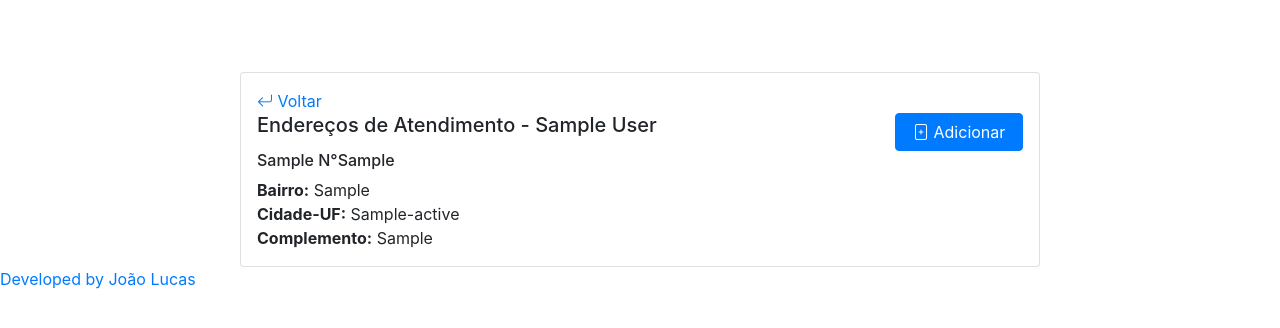
After one commit to lucasops96/clinicareapi, a Django app: page /endereco/list/ in a window 1280 px wide. The commit adds this page. Shown: the top 328 px of the page. Run offline with Django 5.2, Linux system fonts and the light colour scheme; a user stored in the database is signed in; tables that the repository leaves empty hold one stand-in row (values such as "Sample post"); some libraries are stand-ins or nearby versions.

Commit message:
criado template endereco_list_view

```diff
--- a/clinicareapi/models.py
+++ b/clinicareapi/models.py
@@ -15,9 +15,25 @@ class CustomUser(models.Model):
         profissional = ProfissionalSaude.objects.filter(user_profissional=self).first()
         return profissional.pk
 
+    @property
+    def get_profissional(self):
+        profissional = ProfissionalSaude.objects.filter(user_profissional=self).first()
+        return profissional
+
+    @property
+    def id_paciente(self):
+        paciente = Paciente.objects.filter(user_paciente=self).first()
+        return paciente.pk
+
+    @property
+    def get_paciente(self):
+        paciente = Paciente.objects.filter(user_paciente=self).first()
+        return paciente
+
 class Endereco(models.Model):
     rua = models.CharField(max_length=255)
     numero = models.CharField(max_length=10)
+    bairro = models.CharField(max_length=255,default='Seu Bairro')
     complemento = models.CharField(max_length=255,blank=True,null=True)
     cidade = models.CharField(max_length=100)
     estado = models.CharField(max_length=100)
--- /dev/null
+++ b/clinicareapi/templates/endereco/endereco_list_view.html
@@ -0,0 +1,31 @@
+{% extends "base.html" %}
+{% load static %}
+{% load crispy_forms_tags %}
+
+{% block title %}Endereço{% endblock title %}
+
+{% block content %}
+<div class="card mt-3 p-3" style="width:800px; margin:auto;">
+    <div>
+        <a href="{% url 'clinicareapi:profissional_update_view' request.user.user_custom.id_profissional %}">
+            <i class="bi bi-arrow-return-left"></i>
+            Voltar
+        </a>
+    </div>
+    <div class="d-flex justify-content-between">
+        <h5>Endereços de Atendimento - {{ request.user.get_full_name}} </h5>
+        <button class="btn btn-primary col-md-2 float-right">
+            <i class="bi bi-file-plus"></i>
+            Adicionar
+        </button>
+    </div>
+    {% for endereco in object_list %}
+        <div class="card-local">
+            <h6>{{endereco.rua}} N°{{endereco.numero}}</h6>
+            <div><strong>Bairro:</strong> {{endereco.bairro}}</div>
+            <div><strong>Cidade-UF:</strong> {{endereco.cidade}}-{{endereco.estado}}</div>
+            <div><strong>Complemento:</strong> {{endereco.complemento}}</div>
+        </div>
+    {% endfor %}
+</div>
+{% endblock content %}
--- a/clinicareapi/templates/partials/header.html
+++ b/clinicareapi/templates/partials/header.html
@@ -19,10 +19,10 @@
                 </a>
                 <div class="dropdown-menu" aria-labelledby="navbarDropdownMenuLink">
                   <a class="dropdown-item" href="{% url 'clinicareapi:dashboard' %}">Meu Dashboard</a>
-
                   <a class="dropdown-item" href="{% url 'clinicareapi:profissional_detail_view' request.user.user_custom.id_profissional %}">Perfil público</a>
 
                   <a class="dropdown-item" href="{% url 'clinicareapi:profissional_update_view' request.user.user_custom.id_profissional %}">Editar Perfil</a>
+
 
                   {% include 'partials/form_logout.html' %}
                   <a id='link_sair' class="dropdown-item" href="#">Sair</a>
--- a/clinicareapi/templates/profissional/profissional_saude_update_view.html
+++ b/clinicareapi/templates/profissional/profissional_saude_update_view.html
@@ -66,8 +66,8 @@
         <a class="btn btn-primary" href="{% url 'clinicareapi:senha' request.user.id %}">Alterar senha</a>
     </div> {% endcomment %}
     <ul class="list-group list-group-flush">
-        <a class="a-editar-perfil" href="{% url 'clinicareapi:senha' request.user.id %}"><li class="list-group-item">Alterar senha</li></a>
-        <li class="list-group-item">Endereços</li>
+        <li class="list-group-item"><a class="a-editar-perfil" href="{% url 'clinicareapi:senha' request.user.id %}">Alterar senha</a></li>
+        <li class="list-group-item"><a class="a-editar-perfil" href="{% url 'clinicareapi:endereco_list' %}">Endereços</a></li>
         <li class="list-group-item">Atuações</li>
     </ul>
 </div>
--- a/clinicareapi/urls.py
+++ b/clinicareapi/urls.py
@@ -30,6 +30,11 @@ urlpatterns = [
         site.ProfissionalSaudeUpdateView.as_view(),
         name='profissional_update_view'),
 
+    #endereco
+    path('endereco/list/',
+        site.EnderecoListView.as_view(),
+        name='endereco_list'),
+
     path('login/',site.login_view,name='login'),
     path('login/create/',site.login_create,name='login_create'),
     path('logout/',site.logout_view,name='logout'),
--- a/clinicareapi/views/site/__init__.py
+++ b/clinicareapi/views/site/__init__.py
@@ -1,2 +1,3 @@
 from .profissional_saude_view import *
 from .partials_view import *
+from .endereco_view import *
--- /dev/null
+++ b/clinicareapi/views/site/endereco_view.py
@@ -0,0 +1,21 @@
+from django.views.generic import CreateView, ListView
+from ...models import Endereco, ProfissionalSaude, Paciente
+from ...forms.endereco_form import EnderecoForm
+
+class EnderecoListView(ListView):
+    template_name = 'endereco/endereco_list_view.html'
+    model = Endereco
+
+    def get_queryset(self):
+        qs = super().get_queryset()
+        if self.request.user.user_custom.is_profissional_saude:
+            qs = ProfissionalSaude.objects.filter(id=self.request.user.user_custom.id_profissional).first().enderecos_atendimento.all()
+        else:
+            qs = Paciente.objects.filter(id=self.request.user.user_custom.id_paciente).first().endereco
+        return qs
+
+
+class EnderecoCreateView(CreateView):
+    template_name = 'endereco/endereco_create_view.html'
+    model = Endereco
+    form_class = EnderecoForm
```
Also changed, not shown: clinicareapi/forms/endereco_form.py (added, +8 -0 lines), clinicareapi/templates/endereco/endereco_create_view.html (added, +11 -0 lines), clinicareapi/migrations/0008_endereco_bairro.py (added).
